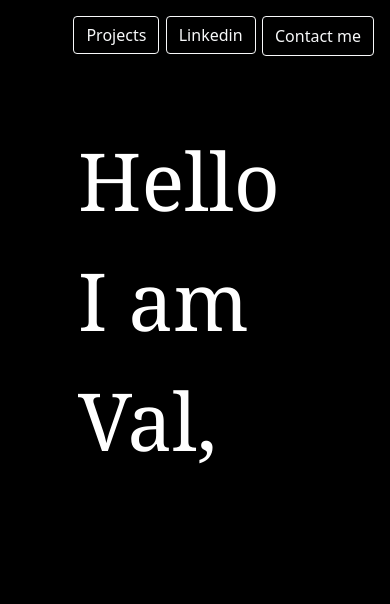
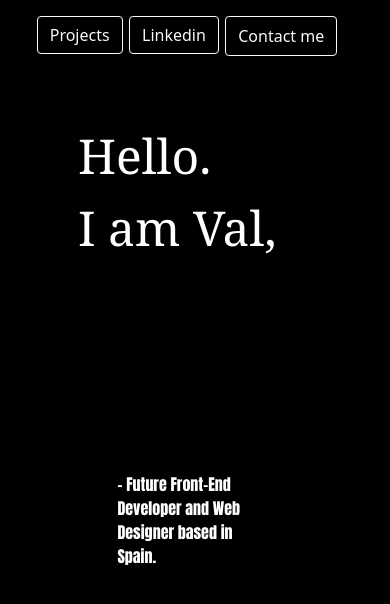
Before and after one commit to Carlos-Val/Web-Personal, a plain HTML site: page index.html in a window 390 px wide. Drawn offline with nearby package versions, Linux system fonts and the light colour scheme.

Commit message:
Pagina principal hecha

```diff
--- a/css/style.css
+++ b/css/style.css
@@ -4,7 +4,7 @@
 }
 body{
     background-color: black;
-    background-position: center center;
+    background-position: center;
     background-repeat: no-repeat;
     background-attachment: fixed;
     background-size: cover;
@@ -17,12 +17,16 @@ body{
     margin-top: 1em;
     margin-right: 1em;
     background-color: ;
-
-
+}
+@media (max-width: 31.25em) {
+    .botones {
+        justify-content: center;
+    }
 }
 .espacioBotones{
     margin-right: 0.4em;
 }
+
 
 .presentacion{
     display: flex;
@@ -34,7 +38,7 @@ body{
 }
 .cuadroPresentacion{
     display: flex;
-    background-color: ;
+    background-color:;
     height: 20em;
     width: 80%;
     align-items: flex-end;
@@ -51,16 +55,54 @@ p{
     font-size: 5em;
     color: white;
     font-family: Cambria, Cochin, Georgia, Times, 'Times New Roman', serif;
+}
+@media (max-width: 31.25em) {
+    p {font-size: 3em;
+    }
+}
 
-}
 .iAmVal:hover + .carlosVal{
     color: rgb(185, 40, 40);
     transition: 2.5s;
     font-family: fantasy;
     font-size: 5em;
 }
+@media (max-width: 31.25em) {
+    .iAmVal:hover + .carlosVal{
+        font-size: 3em;
+    }
+}
 .carlosVal{
     color: black;
     font-size: 4em;
     transition: 2.5s;
 }
+@media (max-width: 31.25em) {
+    .carlosVal{
+        font-size: 3em;
+    }
+}
+.explicacion{
+
+    height:10em;
+    width: 20em;
+    display:flex;
+    justify-content: flex-end;
+    align-items: flex-end;
+    transform: rotate(270deg);
+}
+
+.dentroExplicacion{
+    display: flex;
+    color: white;
+    font-family: Impact, Haettenschweiler, 'Arial Narrow Bold', sans-serif;
+
+}
+@media (max-width: 33.75em){
+    .explicacion{
+        transform: rotate(0deg);
+        width: 15em;
+        height: 9em;
+    }
+
+}
--- a/index.html
+++ b/index.html
@@ -4,6 +4,7 @@
     <meta charset="UTF-8">
     <meta name="viewport" content="width=device-width, initial-scale=1.0">
     <title>Web Personal</title>
+
     <meta name="viewport" content="initial-scale=1, maximum-scale=1">
     <link href="https://cdn.jsdelivr.net/npm/bootstrap@5.0.0-beta1/dist/css/bootstrap.min.css" rel="stylesheet" integrity="sha384-giJF6kkoqNQ00vy+HMDP7azOuL0xtbfIcaT9wjKHr8RbDVddVHyTfAAsrekwKmP1" crossorigin="anonymous">
     <link href="css/style.css" type="text/css" rel="stylesheet">
@@ -18,13 +19,15 @@
         <button type="button" class="btn btn-outline-light">Contact me</button>
 
     </header>
+
     <div class="presentacion">
+
         <div class="cuadroPresentacion">
 
             <div class="contieneLetras">
 
                 <div class="iAmVal">
-                    <p>Hello</br>I am Val,</p>
+                    <p>Hello.</br>I am Val,</p>
                 </div>
                 <div class="carlosVal">
                     Carlos Val
@@ -36,7 +39,11 @@
 
 
     </div>
-
+    <div class="explicacion">
+        <div class="dentroExplicacion">- Future Front-End
+        </br>Developer and Web</br> Designer based in </br>Spain.
+        </div>
+    </div>
 
 
 
```
